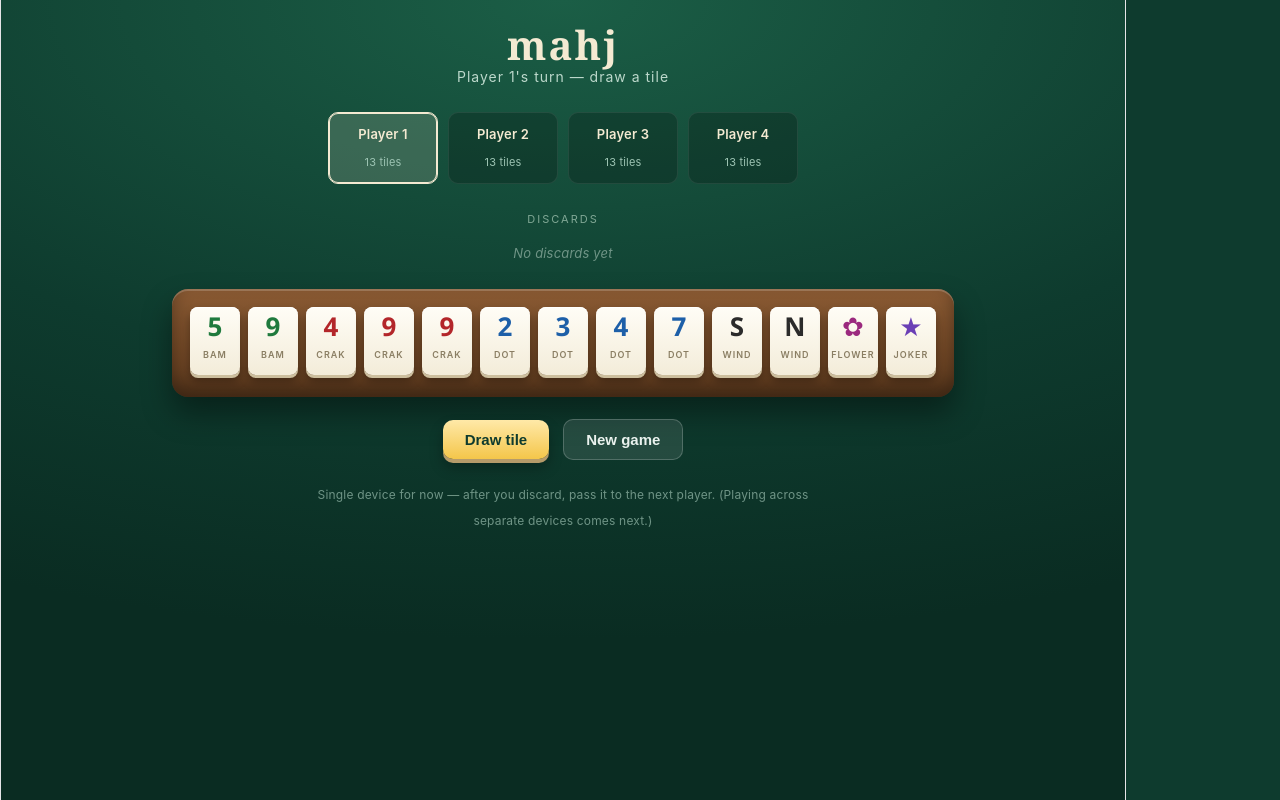
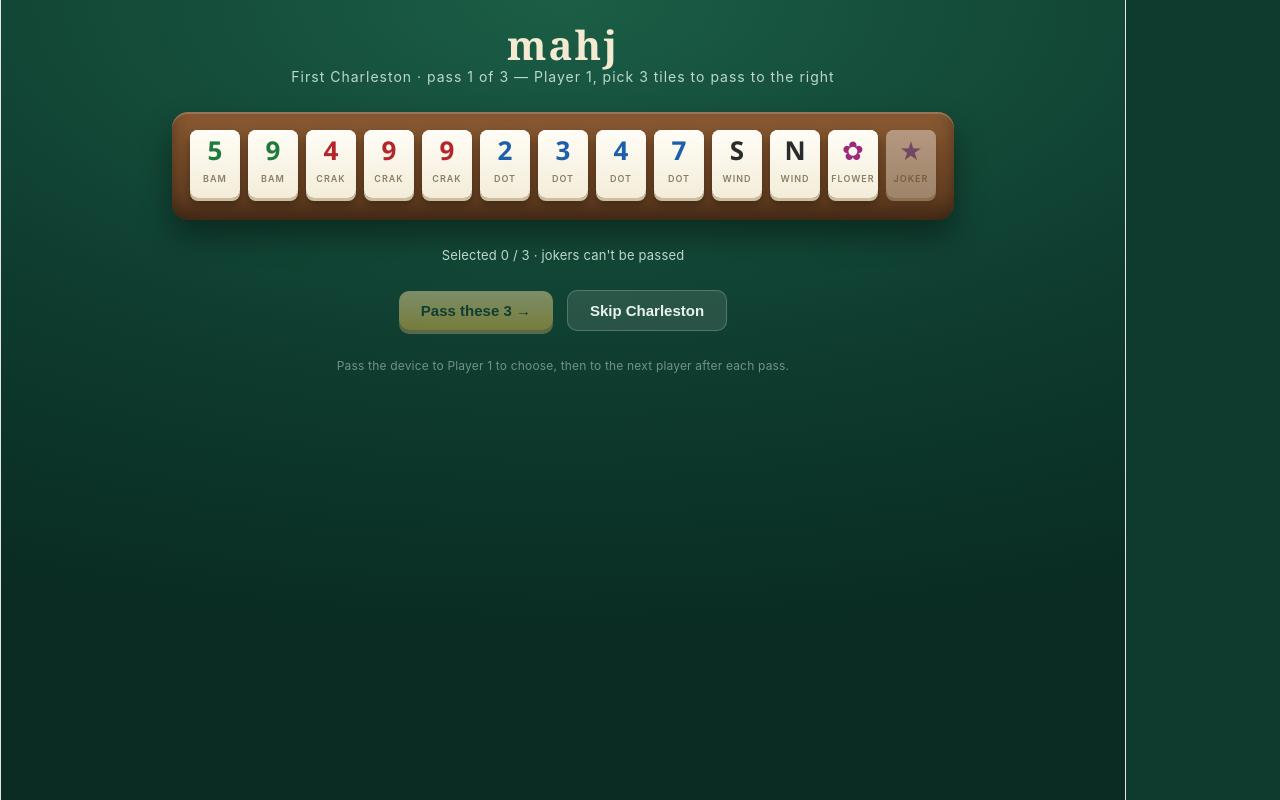
Before and after one commit to laur1912/mahj-app, a React (Vite) app: page / in a window 1280 px wide. Built offline with nearby package versions, Linux system fonts and the light colour scheme.

Commit message:
game engine step 4

```diff
--- a/src/App.tsx
+++ b/src/App.tsx
@@ -3,7 +3,9 @@ import {
   createGame,
   applyAction,
   winCheck,
+  isJoker,
   type GameState,
+  type Direction,
 } from './game/game-engine';
 import { exampleCard } from './game/mahjong-data-model';
 import type { Tile, TileType } from './game/mahjong-data-model';
@@ -59,14 +61,26 @@ function TileView({
   onClick,
   drawn,
   small,
+  selected,
+  locked,
 }: {
   tile: Tile;
   onClick?: () => void;
   drawn?: boolean;
   small?: boolean;
+  selected?: boolean;
+  locked?: boolean;
 }) {
   const f = tileFace(tile.type);
-  const cls = ['tile', small ? 'small' : '', onClick ? 'clickable' : '', drawn ? 'drawn' : '']
+  const handleClick = locked ? undefined : onClick;
+  const cls = [
+    'tile',
+    small ? 'small' : '',
+    handleClick ? 'clickable' : '',
+    drawn ? 'drawn' : '',
+    selected ? 'selected' : '',
+    locked ? 'locked' : '',
+  ]
     .filter(Boolean)
     .join(' ');
   const inner = (
@@ -77,28 +91,138 @@ function TileView({
       <span className="tile-label">{f.label}</span>
     </>
   );
-  if (onClick) {
+  if (handleClick) {
     return (
-      <button type="button" className={cls} onClick={onClick} title={`${f.glyph} ${f.label}`}>
+      <button type="button" className={cls} onClick={handleClick} title={`${f.glyph} ${f.label}`}>
         {inner}
       </button>
     );
   }
   return (
-    <div className={cls} title={`${f.glyph} ${f.label}`}>
+    <div className={cls} title={locked ? 'Jokers cannot be passed' : `${f.glyph} ${f.label}`}>
       {inner}
     </div>
   );
 }
 
-/* ---------- the board ---------- */
+const DIR_WORD: Record<Direction, string> = {
+  right: 'to the right',
+  across: 'across the table',
+  left: 'to the left',
+};
+
+function sortHand(hand: Tile[]): Tile[] {
+  return [...hand].sort((a, b) => sortKey(a.type) - sortKey(b.type));
+}
+
+/* ---------- app ---------- */
 
 export default function App() {
   const [state, setState] = useState<GameState>(() => createGame(exampleCard));
+  const [selected, setSelected] = useState<string[]>([]);
   const [notice, setNotice] = useState<string | null>(null);
 
+  function newGame() {
+    setState(createGame(exampleCard));
+    setSelected([]);
+    setNotice(null);
+  }
+
+  /* ----- Charleston: tile-selection screen ----- */
+  if (state.phase === 'charleston' && state.charleston) {
+    const c = state.charleston;
+    const player = state.players[c.selecting];
+    const dir = c.queue[0];
+    const roundLabel = c.round === 1 ? 'First Charleston' : 'Second Charleston';
+    const passNo = 4 - c.queue.length; // 1, 2, or 3
+
+    function toggle(t: Tile) {
+      if (isJoker(t)) return;
+      setSelected((cur) =>
+        cur.includes(t.id) ? cur.filter((x) => x !== t.id) : cur.length < 3 ? [...cur, t.id] : cur,
+      );
+    }
+    function confirmPass() {
+      if (selected.length !== 3) return;
+      setState(applyAction(state, { type: 'charlestonSelect', tileIds: selected }));
+      setSelected([]);
+    }
+
+    return (
+      <div className="table">
+        <style>{CSS}</style>
+        <header className="head">
+          <h1>mahj</h1>
+          <p className="status">
+            {roundLabel} · pass {passNo} of 3 — {player.name}, pick 3 tiles to pass {DIR_WORD[dir]}
+          </p>
+        </header>
+
+        <section className="tray">
+          <div className="tiles">
+            {sortHand(player.hand).map((t) => (
+              <TileView
+                key={t.id}
+                tile={t}
+                locked={isJoker(t)}
+                selected={selected.includes(t.id)}
+                onClick={() => toggle(t)}
+              />
+            ))}
+          </div>
+        </section>
+
+        <p className="select-info">Selected {selected.length} / 3 · jokers can&apos;t be passed</p>
+
+        <footer className="controls">
+          <button className="btn primary" disabled={selected.length !== 3} onClick={confirmPass}>
+            Pass these 3 →
+          </button>
+          <button className="btn ghost" onClick={() => setState(applyAction(state, { type: 'skipCharleston' }))}>
+            Skip Charleston
+          </button>
+        </footer>
+
+        <p className="hotseat-note">
+          Pass the device to {player.name} to choose, then to the next player after each pass.
+        </p>
+      </div>
+    );
+  }
+
+  /* ----- Charleston: second-Charleston decision ----- */
+  if (state.phase === 'charlestonDecision') {
+    return (
+      <div className="table">
+        <style>{CSS}</style>
+        <header className="head">
+          <h1>mahj</h1>
+          <p className="status">First Charleston complete</p>
+        </header>
+        <div className="decision">
+          <p>Run an optional second Charleston (3 more passes)?</p>
+          <div className="controls">
+            <button
+              className="btn primary"
+              onClick={() => setState(applyAction(state, { type: 'charlestonSecond', agree: true }))}
+            >
+              Yes, pass again
+            </button>
+            <button
+              className="btn"
+              onClick={() => setState(applyAction(state, { type: 'charlestonSecond', agree: false }))}
+            >
+              No — start playing
+            </button>
+          </div>
+        </div>
+      </div>
+    );
+  }
+
+  /* ----- the play board (playing / won / exhausted) ----- */
   const current = state.players[state.turn];
-  const sortedHand = [...current.hand].sort((a, b) => sortKey(a.type) - sortKey(b.type));
+  const sortedHand = sortHand(current.hand);
   const canDraw = state.phase === 'playing' && !state.awaitingDiscard;
   const canDiscard = state.phase === 'playing' && state.awaitingDiscard;
   const winAvailable = winCheck(state) !== null;
@@ -117,10 +241,6 @@ export default function App() {
       setNotice('Not a complete hand from the card yet.');
       window.setTimeout(() => setNotice(null), 2500);
     }
-  }
-  function newGame() {
-    setState(createGame(exampleCard));
-    setNotice(null);
   }
 
   let status: string;
@@ -143,7 +263,6 @@ export default function App() {
         <p className="status">{status}</p>
       </header>
 
-      {/* seats */}
       <div className="seats">
         {state.players.map((p, i) => (
           <div key={p.id} className={`seat ${i === state.turn ? 'active' : ''}`}>
@@ -153,7 +272,6 @@ export default function App() {
         ))}
       </div>
 
-      {/* discard pile */}
       <section className="discard-area">
         <div className="discard-title">Discards</div>
         {state.discards.length === 0 ? (
@@ -167,7 +285,6 @@ export default function App() {
         )}
       </section>
 
-      {/* current player's hand */}
       <section className="tray">
         <div className="tiles">
           {sortedHand.map((t) => (
@@ -181,7 +298,6 @@ export default function App() {
         </div>
       </section>
 
-      {/* banners */}
       {state.phase === 'won' && (
         <div className="banner win">
           🎉 {state.players[state.winner!].name} wins with{' '}
@@ -192,14 +308,13 @@ export default function App() {
         <div className="banner wash">No tiles left — nobody completed a hand.</div>
       )}
 
-      {/* controls */}
       <footer className="controls">
-        {state.phase === 'playing' && canDraw && (
+        {canDraw && (
           <button className="btn primary" onClick={draw}>
             Draw tile
           </button>
         )}
-        {state.phase === 'playing' && canDiscard && (
+        {canDiscard && (
           <>
             <span className="hint">Tap a tile above to discard it</span>
             <button className={`btn ${winAvailable ? 'glow' : ''}`} onClick={declare}>
@@ -245,77 +360,39 @@ body { margin: 0; background: #0e3b2e; }
 .head h1 {
   margin: 0;
   font-family: Georgia, 'Times New Roman', serif;
-  font-size: 40px;
-  letter-spacing: 2px;
-  font-weight: 600;
-  color: #f4ead2;
+  font-size: 40px; letter-spacing: 2px; font-weight: 600; color: #f4ead2;
 }
-.status {
-  margin: 6px 0 0;
-  font-size: 14px;
-  letter-spacing: 1px;
-  color: #bcd8cb;
-}
+.status { margin: 6px 0 0; font-size: 14px; letter-spacing: 1px; color: #bcd8cb; max-width: 640px; }
 
 .seats { display: flex; gap: 10px; flex-wrap: wrap; justify-content: center; }
 .seat {
-  display: flex;
-  flex-direction: column;
-  align-items: center;
-  min-width: 84px;
-  padding: 8px 12px;
-  border-radius: 10px;
-  background: rgba(0,0,0,0.22);
-  border: 1px solid rgba(255,255,255,0.08);
+  display: flex; flex-direction: column; align-items: center; min-width: 84px;
+  padding: 8px 12px; border-radius: 10px;
+  background: rgba(0,0,0,0.22); border: 1px solid rgba(255,255,255,0.08);
 }
-.seat.active {
-  background: rgba(244,234,210,0.16);
-  border-color: #f4ead2;
-  box-shadow: 0 0 0 1px #f4ead2 inset;
-}
+.seat.active { background: rgba(244,234,210,0.16); border-color: #f4ead2; box-shadow: 0 0 0 1px #f4ead2 inset; }
 .seat-name { font-size: 13px; font-weight: 600; color: #f4ead2; }
 .seat-count { font-size: 11px; color: #9cc3b2; margin-top: 2px; }
 
 .discard-area { width: 100%; max-width: 880px; text-align: center; }
-.discard-title {
-  font-size: 11px;
-  letter-spacing: 2px;
-  text-transform: uppercase;
-  color: #80a795;
-  margin-bottom: 8px;
-}
+.discard-title { font-size: 11px; letter-spacing: 2px; text-transform: uppercase; color: #80a795; margin-bottom: 8px; }
 .discard-empty { font-size: 13px; color: #6f9486; font-style: italic; }
 
 .tray {
-  max-width: 880px;
-  padding: 18px 18px 22px;
-  border-radius: 16px;
+  max-width: 880px; padding: 18px 18px 22px; border-radius: 16px;
   background: linear-gradient(180deg, #8a5a33 0%, #6f4625 60%, #5d3a1e 100%);
-  box-shadow:
-    inset 0 2px 0 rgba(255,255,255,0.18),
-    inset 0 -10px 18px rgba(0,0,0,0.35),
-    0 16px 30px rgba(0,0,0,0.4);
+  box-shadow: inset 0 2px 0 rgba(255,255,255,0.18), inset 0 -10px 18px rgba(0,0,0,0.35), 0 16px 30px rgba(0,0,0,0.4);
 }
 
 .tiles { display: flex; flex-wrap: wrap; gap: 8px; justify-content: center; }
 
 .tile {
-  appearance: none;
-  border: none;
-  font: inherit;
-  color: inherit;
-  width: 50px;
-  height: 68px;
-  border-radius: 8px;
+  appearance: none; border: none; font: inherit; color: inherit;
+  width: 50px; height: 68px; border-radius: 8px;
   background: linear-gradient(180deg, #fffdf6 0%, #f3ecd9 100%);
   box-shadow: inset 0 1px 0 #ffffff, 0 3px 0 #cdbf9e, 0 6px 10px rgba(0,0,0,0.35);
-  display: flex;
-  flex-direction: column;
-  align-items: center;
-  justify-content: center;
-  gap: 3px;
-  user-select: none;
-  cursor: default;
+  display: flex; flex-direction: column; align-items: center; justify-content: center; gap: 3px;
+  user-select: none; cursor: default;
   transition: transform 120ms ease, box-shadow 120ms ease;
 }
 .tile.small { width: 38px; height: 52px; gap: 2px; }
@@ -323,14 +400,18 @@ body { margin: 0; background: #0e3b2e; }
 .tile.clickable:hover { transform: translateY(-5px); }
 .tile.clickable:focus-visible { outline: 3px solid #9cc3b2; outline-offset: 2px; }
 .tile.drawn { box-shadow: inset 0 1px 0 #fff, 0 3px 0 #cdbf9e, 0 0 0 3px #f4c64a, 0 6px 12px rgba(0,0,0,0.4); }
+.tile.selected { transform: translateY(-9px); box-shadow: inset 0 1px 0 #fff, 0 3px 0 #cdbf9e, 0 0 0 3px #5fb0e0, 0 8px 14px rgba(0,0,0,0.45); }
+.tile.locked { opacity: 0.4; cursor: not-allowed; }
 
-.tile-glyph {
-  font-size: 26px; font-weight: 700; line-height: 1;
-  font-family: 'Hiragino Sans', 'Segoe UI', system-ui, sans-serif;
-}
+.tile-glyph { font-size: 26px; font-weight: 700; line-height: 1; font-family: 'Hiragino Sans', 'Segoe UI', system-ui, sans-serif; }
 .tile.small .tile-glyph { font-size: 19px; }
 .tile-label { font-size: 9px; letter-spacing: 1px; text-transform: uppercase; color: #8a7e63; font-weight: 600; }
 .tile.small .tile-label { font-size: 7px; }
+
+.select-info { font-size: 13px; color: #bcd8cb; margin: 0; }
+
+.decision { text-align: center; display: flex; flex-direction: column; gap: 18px; align-items: center; }
+.decision p { font-size: 16px; color: #eaf2ee; margin: 0; }
 
 .banner { padding: 12px 20px; border-radius: 12px; font-size: 16px; font-weight: 600; text-align: center; }
 .banner.win { background: linear-gradient(180deg, #f6e7b8, #ecd28f); color: #5d3a1e; }
@@ -348,20 +429,15 @@ body { margin: 0; background: #0e3b2e; }
 .btn:hover { transform: translateY(-1px); }
 .btn:active { transform: translateY(3px); box-shadow: 0 1px 0 #b59b6a, 0 3px 8px rgba(0,0,0,0.3); }
 .btn:focus-visible { outline: 3px solid #9cc3b2; outline-offset: 2px; }
+.btn:disabled { opacity: 0.45; cursor: not-allowed; transform: none; box-shadow: 0 4px 0 #b59b6a; }
 .btn.primary { background: linear-gradient(180deg, #ffe9a8, #f4c64a); }
 .btn.ghost { background: rgba(255,255,255,0.1); color: #eaf2ee; box-shadow: none; border: 1px solid rgba(255,255,255,0.2); }
 .btn.ghost:active { transform: translateY(1px); }
 .btn.glow { box-shadow: 0 0 0 2px #f4c64a, 0 4px 0 #b59b6a, 0 0 18px #f4c64a; }
 
 .notice { padding: 8px 16px; border-radius: 8px; background: rgba(0,0,0,0.45); color: #ffd9a8; font-size: 13px; }
-
 .hotseat-note { font-size: 12px; color: #6f9486; max-width: 520px; text-align: center; margin: 0; }
 
-@media (prefers-reduced-motion: reduce) {
-  .tile, .btn { transition: none; }
-}
-@media (max-width: 480px) {
-  .tile { width: 42px; height: 58px; }
-  .tile-glyph { font-size: 22px; }
-}
+@media (prefers-reduced-motion: reduce) { .tile, .btn { transition: none; } }
+@media (max-width: 480px) { .tile { width: 42px; height: 58px; } .tile-glyph { font-size: 22px; } }
 `;
--- a/src/game/game-engine.ts
+++ b/src/game/game-engine.ts
@@ -1,16 +1,19 @@
 /**
  * GAME ENGINE — one 4-player game, pure logic (no UI, no network).
  *
- * A turn is simple here: the current player DRAWS one tile from the wall, then
- * DISCARDS one. Play then passes to the next seat. A player may DECLARE MAHJONG
- * while holding 14 tiles (right after drawing) if those tiles complete a hand
- * on the card.
+ * Flow:
+ *   1. CHARLESTON (step 4): before play, players pass tiles in fixed directions.
+ *        First Charleston:  pass 3 right, 3 across, 3 left  (mandatory)
+ *        Second Charleston: pass 3 left, 3 across, 3 right  (optional)
+ *      Jokers can never be passed. Each pass is simultaneous: all four players
+ *      choose 3 tiles, then everyone swaps at once.
+ *   2. PLAY (steps 1-3): draw a tile, discard a tile, turn passes. Declare
+ *      mahjong while holding 14 tiles if they complete a card hand.
  *
- * The Charleston and calling/exposing other players' discards come in the next
- * step. This file is the basic draw -> discard -> win loop, built as a reducer:
- * applyAction(state, action) returns a brand-new state and never mutates input.
+ * Calling/exposing other players' discards (step 5) comes next.
  *
- * Place this file in src/game/ alongside the other game files.
+ * Built as a reducer: applyAction(state, action) returns a new state and never
+ * mutates the input.
  */
 
 import { shuffle } from './wall';
@@ -23,27 +26,46 @@ export interface Player {
   hand: Tile[];
 }
 
-export type Phase = 'playing' | 'won' | 'exhausted';
+export type Direction = 'right' | 'across' | 'left';
+const OFFSET: Record<Direction, number> = { right: 1, across: 2, left: 3 };
+
+export interface CharlestonState {
+  queue: Direction[]; // remaining passes this Charleston; current pass = queue[0]
+  round: 1 | 2; // first or second Charleston
+  selecting: number; // which player is choosing tiles right now (0-3)
+  selections: (string[] | null)[]; // each player's chosen 3 tile ids for the current pass
+}
+
+export type Phase =
+  | 'charleston'
+  | 'charlestonDecision' // asking whether to run the optional second Charleston
+  | 'playing'
+  | 'won'
+  | 'exhausted';
 
 export interface GameState {
   players: Player[]; // always 4
-  wall: Tile[]; // face-down draw pile
-  discards: Tile[]; // thrown-away tiles, most recent last
-  turn: number; // whose turn it is (0-3)
-  awaitingDiscard: boolean; // true after a draw: current player must now discard
-  lastDrawnId: string | null; // id of the tile just drawn (for highlighting)
+  wall: Tile[];
+  discards: Tile[];
+  turn: number;
+  awaitingDiscard: boolean;
+  lastDrawnId: string | null;
   phase: Phase;
+  charleston: CharlestonState | null;
   winner: number | null;
   winningHand: HandLine | null;
   card: HandLine[];
 }
 
 export type Action =
+  | { type: 'charlestonSelect'; tileIds: string[] }
+  | { type: 'charlestonSecond'; agree: boolean }
+  | { type: 'skipCharleston' }
   | { type: 'draw' }
   | { type: 'discard'; tileId: string }
   | { type: 'declareWin' };
 
-/** Deal a fresh game: 13 tiles to each of the 4 players; the rest is the wall. */
+/** Deal a fresh game and open the Charleston. */
 export function createGame(card: HandLine[]): GameState {
   let deck = shuffle(buildTileSet());
   const players: Player[] = [];
@@ -53,50 +75,107 @@ export function createGame(card: HandLine[]): GameState {
   }
   return {
     players,
-    wall: deck, // 152 - 52 = 100 tiles
+    wall: deck,
     discards: [],
     turn: 0,
     awaitingDiscard: false,
     lastDrawnId: null,
-    phase: 'playing',
+    phase: 'charleston',
+    charleston: { queue: ['right', 'across', 'left'], round: 1, selecting: 0, selections: [null, null, null, null] },
     winner: null,
     winningHand: null,
     card,
   };
 }
 
-/** Is the current player holding a winning 14-tile hand right now? */
-export function winCheck(s: GameState): MatchResult | null {
-  if (s.phase !== 'playing' || !s.awaitingDiscard) return null;
-  const found = findWinningHand(s.players[s.turn].hand, s.card);
-  return found ? found.result : null;
+export function isJoker(t: Tile): boolean {
+  return t.type.kind === 'joker';
 }
 
-/** Apply an action and return the next state (never mutates the input). */
+/** A legal Charleston selection: exactly 3 distinct tiles from the hand, no jokers. */
+export function validCharlestonSelection(hand: Tile[], ids: string[]): boolean {
+  if (ids.length !== 3 || new Set(ids).size !== 3) return false;
+  const byId = new Map(hand.map((t) => [t.id, t]));
+  return ids.every((id) => {
+    const t = byId.get(id);
+    return Boolean(t) && !isJoker(t!);
+  });
+}
+
+function startPlay(s: GameState): GameState {
+  return { ...s, phase: 'playing', charleston: null, turn: 0, awaitingDiscard: false, lastDrawnId: null };
+}
+
+/** Everyone has chosen 3 tiles for the current pass — swap them all at once. */
+function resolveCharlestonPass(s: GameState): GameState {
+  const c = s.charleston!;
+  const offset = OFFSET[c.queue[0]];
+  const sel = c.selections as string[][];
+  const sent = s.players.map((p, i) => sel[i].map((id) => p.hand.find((t) => t.id === id)!));
+  const players = s.players.map((p, j) => {
+    const keep = p.hand.filter((t) => !sel[j].includes(t.id));
+    const received = sent[(j - offset + 4) % 4]; // who passes to seat j
+    return { ...p, hand: [...keep, ...received] };
+  });
+
+  const queue = c.queue.slice(1);
+  if (queue.length > 0) {
+    return { ...s, players, charleston: { ...c, queue, selecting: 0, selections: [null, null, null, null] } };
+  }
+  if (c.round === 1) {
+    return { ...s, players, phase: 'charlestonDecision', charleston: null };
+  }
+  return startPlay({ ...s, players });
+}
+
 export function applyAction(s: GameState, a: Action): GameState {
-  if (s.phase !== 'playing') return s;
+  switch (a.type) {
+    case 'charlestonSelect': {
+      if (s.phase !== 'charleston' || !s.charleston) return s;
+      const c = s.charleston;
+      if (!validCharlestonSelection(s.players[c.selecting].hand, a.tileIds)) return s;
+      const selections = c.selections.map((sel, i) => (i === c.selecting ? a.tileIds : sel));
+      if (c.selecting < 3) {
+        return { ...s, charleston: { ...c, selections, selecting: c.selecting + 1 } };
+      }
+      return resolveCharlestonPass({ ...s, charleston: { ...c, selections } });
+    }
 
-  switch (a.type) {
+    case 'charlestonSecond': {
+      if (s.phase !== 'charlestonDecision') return s;
+      if (a.agree) {
+        return {
+          ...s,
+          phase: 'charleston',
+          charleston: { queue: ['left', 'across', 'right'], round: 2, selecting: 0, selections: [null, null, null, null] },
+        };
+      }
+      return startPlay(s);
+    }
+
+    case 'skipCharleston': {
+      if (s.phase !== 'charleston' && s.phase !== 'charlestonDecision') return s;
+      return startPlay(s);
+    }
+
     case 'draw': {
-      if (s.awaitingDiscard) return s; // already drew this turn
+      if (s.phase !== 'playing' || s.awaitingDiscard) return s;
       if (s.wall.length === 0) return { ...s, phase: 'exhausted' };
       const [tile, ...rest] = s.wall;
       return {
         ...s,
         wall: rest,
-        players: s.players.map((p, i) =>
-          i === s.turn ? { ...p, hand: [...p.hand, tile] } : p,
-        ),
+        players: s.players.map((p, i) => (i === s.turn ? { ...p, hand: [...p.hand, tile] } : p)),
         awaitingDiscard: true,
         lastDrawnId: tile.id,
       };
     }
 
     case 'discard': {
-      if (!s.awaitingDiscard) return s; // must draw before discarding
+      if (s.phase !== 'playing' || !s.awaitingDiscard) return s;
       const cur = s.players[s.turn];
       const idx = cur.hand.findIndex((t) => t.id === a.tileId);
-      if (idx === -1) return s; // tile not in hand
+      if (idx === -1) return s;
       const tile = cur.hand[idx];
       const newHand = cur.hand.filter((_, i) => i !== idx);
       return {
@@ -110,11 +189,19 @@ export function applyAction(s: GameState, a: Action): GameState {
     }
 
     case 'declareWin': {
+      if (s.phase !== 'playing') return s;
       const found = findWinningHand(s.players[s.turn].hand, s.card);
       if (s.awaitingDiscard && found) {
         return { ...s, phase: 'won', winner: s.turn, winningHand: found.hand };
       }
-      return s; // not a winning hand — ignore
+      return s;
     }
   }
 }
+
+/** Is the current player holding a winning 14-tile hand right now? */
+export function winCheck(s: GameState): MatchResult | null {
+  if (s.phase !== 'playing' || !s.awaitingDiscard) return null;
+  const found = findWinningHand(s.players[s.turn].hand, s.card);
+  return found ? found.result : null;
+}
```
